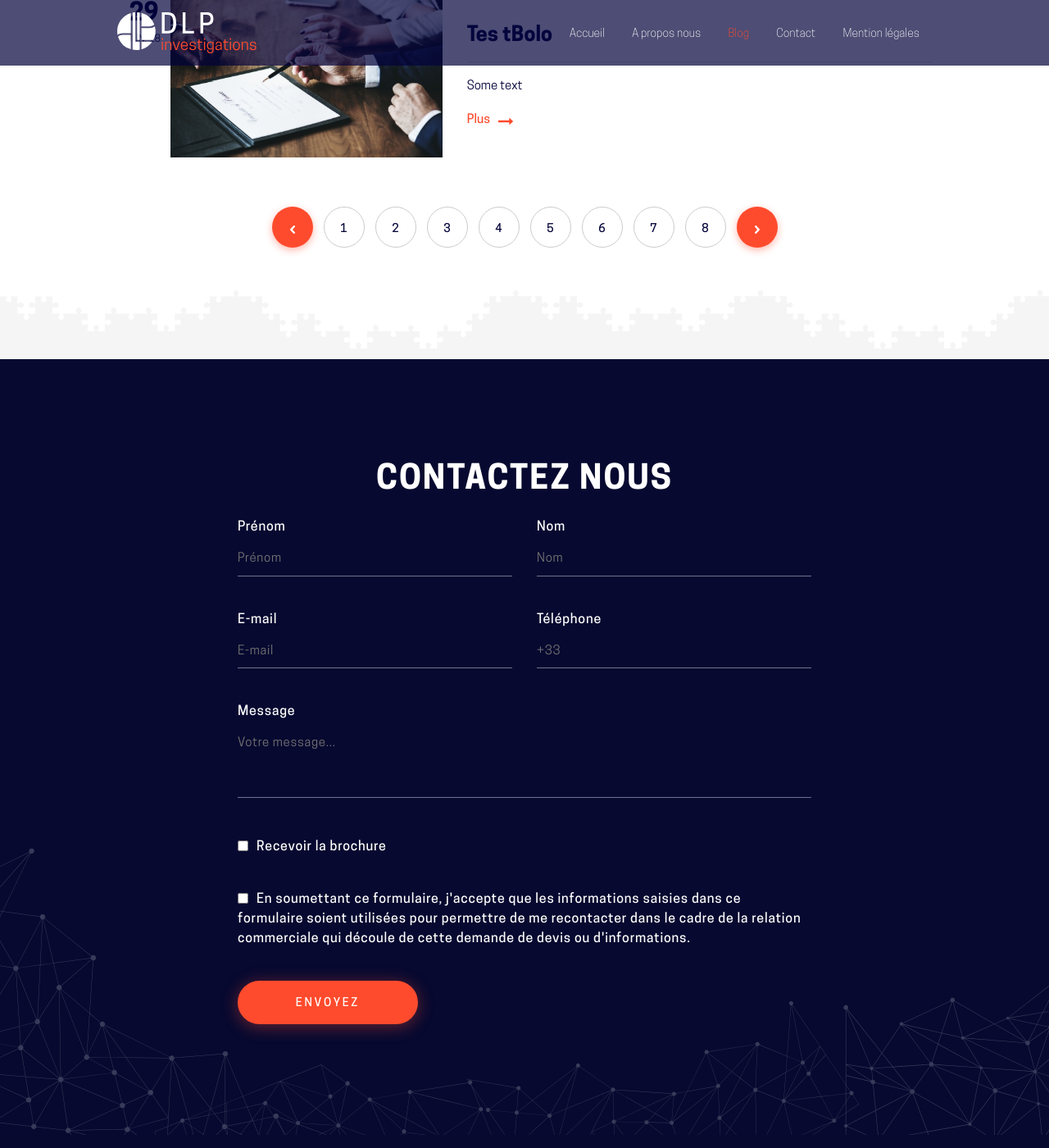
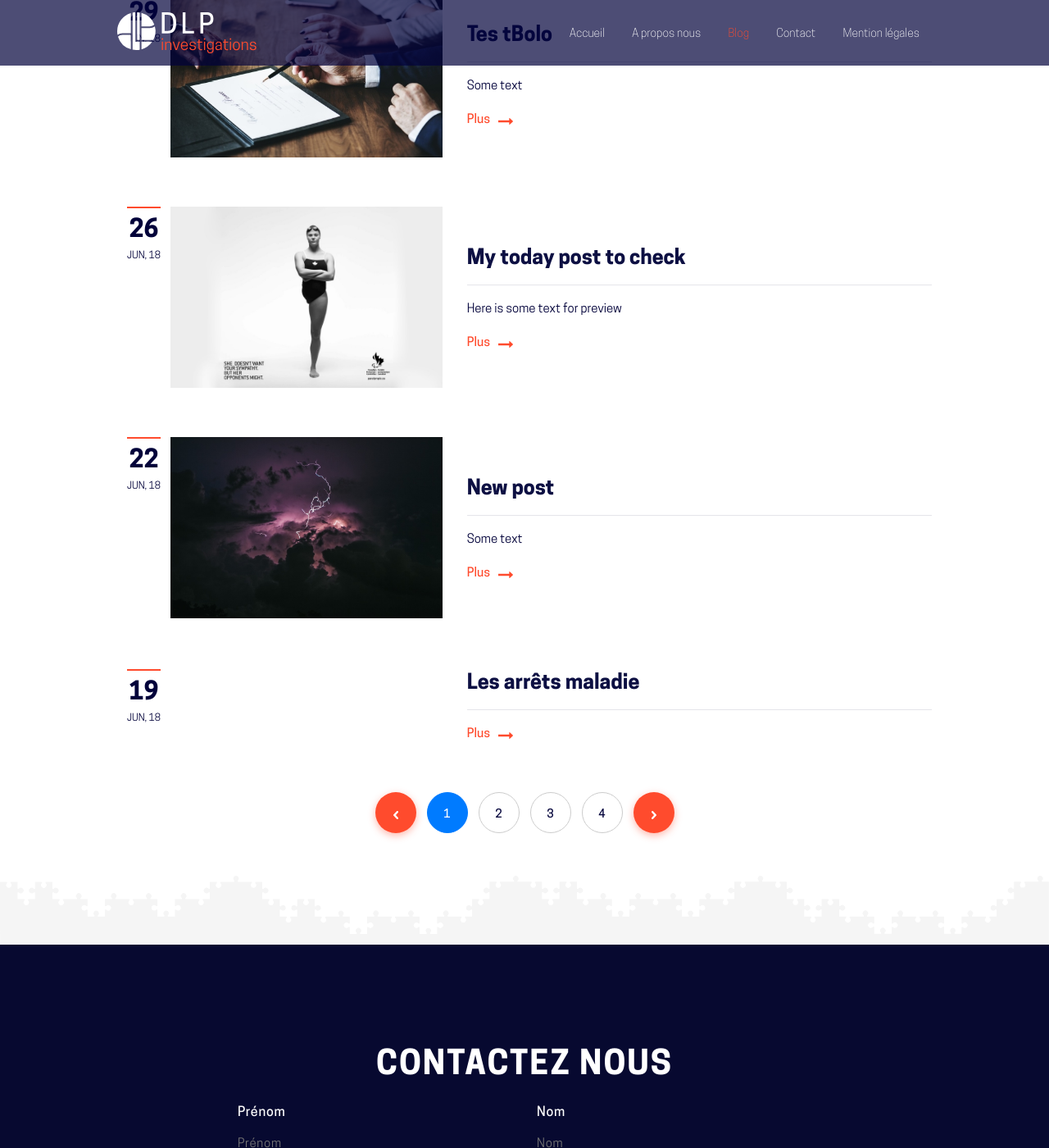
Before and after one commit to lobo-studio/dpl_investigation, a Jekyll site: the page built from blog/index.html, in a window 1280 px wide and 1400 px high, scrolled down 623 px. Shown: the whole window at 82% size. Built offline with Jekyll 4.4.1, drawn with Linux system fonts in a browser that asks for light colours; nearby versions of some CDN libraries; the list of posts is cut into pages by our own code.

Commit message:
pagination improved

```diff
--- a/_config.yml
+++ b/_config.yml
@@ -33,7 +33,7 @@ plugins:
 sass:
   sass_dir: _sass
 
-paginate: 3
+paginate: 6
 paginate_path: "/blog/page:num/"
 # Exclude from processing.
 # The following items will not be processed, by default. Create a custom list
--- a/_layouts/blog.html
+++ b/_layouts/blog.html
@@ -65,7 +65,7 @@ permalink: /blog/
 
 						  {% for page in (1..paginator.total_pages) %}
 					    	{% if page == paginator.page %}
-					      		<li class="page-item"><a class="page-link" href="#">{{ page }}</a></li>
+					      		<li class="page-item active"><a class="page-link" href="#">{{ page }}</a></li>
 					    	{% elsif page == 1 %}
 					    	<li class="page-item"><a class="page-link" href="{{ paginator.previous_page_path | prepend: site.baseurl | replace: '//', '/' }}">
 					      		{{ page }}</a></li>
```
